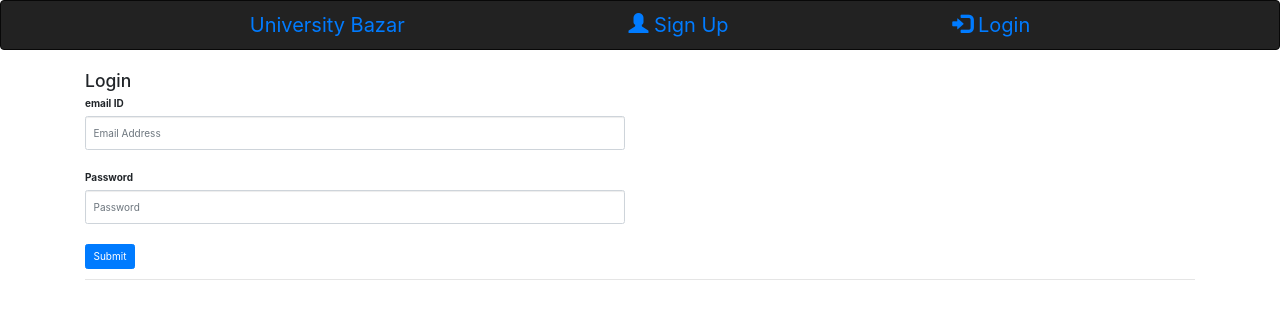
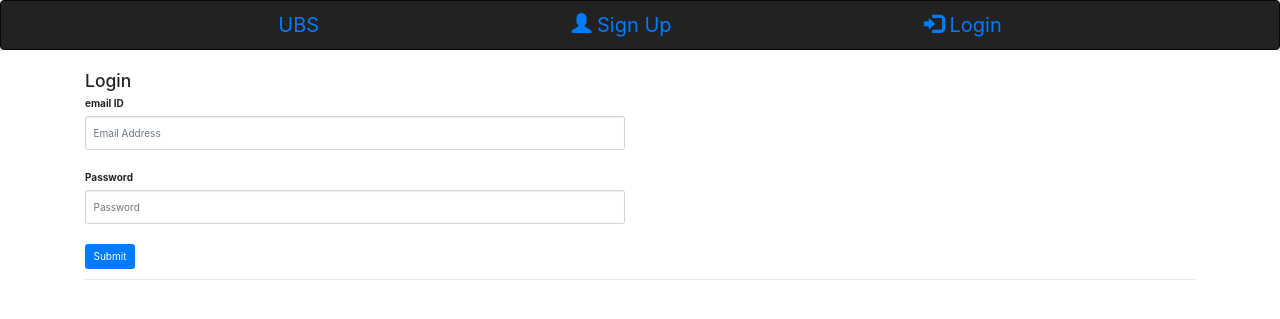
Before and after one commit to tarunsaijujjuru/ubs, a Flask app: page /login in a window 1280 px wide. Shown: the top 319 px of the page. Run offline with Flask 2, Linux system fonts and the light colour scheme; some libraries are stand-ins or nearby versions.

Commit message:
changed university bazar to UBS

```diff
--- a/templates/login.html
+++ b/templates/login.html
@@ -5,7 +5,7 @@
 {% block navbar %}
 <nav class="navbar navbar-inverse">
   <div class="container-fluid">
-      <a style="font-size:20px;" href="#"><span class="glyphicon glyphicon"></span>University Bazar</a>
+      <a style="font-size:20px;" href="#"><span class="glyphicon glyphicon"></span>UBS</a>
       <a style="font-size:20px;" href="{{ url_for('register') }}"><span class="glyphicon glyphicon-user"></span> Sign Up</a>
       <a style="font-size:20px;" href="{{ url_for('login') }}"><span class="glyphicon glyphicon-log-in"></span> Login</a>
   </div>
```
